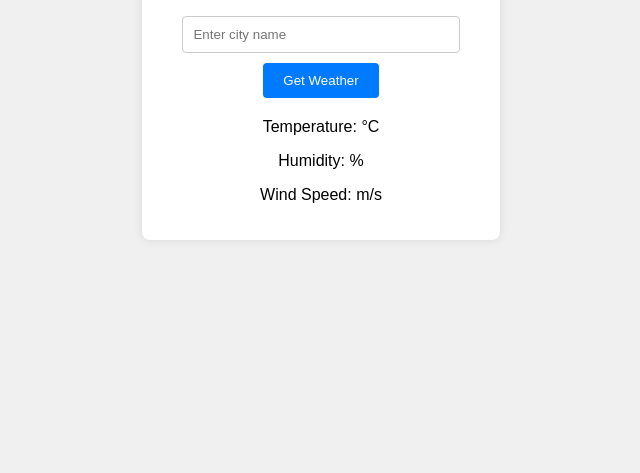
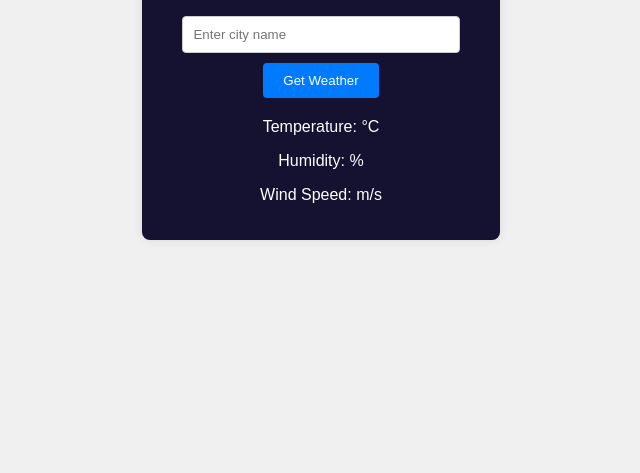
Before and after one commit to ahmadsaputra19/weather-check, a plain HTML site: page index.html in a window 1280 px wide. Shown: the part 327-800 px from the top of the page, without its empty margins (319-959 px from the left). Drawn offline with Linux system fonts and the light colour scheme.

Commit message:
mengganti warna latar

```diff
--- a/styles.css
+++ b/styles.css
@@ -10,10 +10,11 @@ body {
 
 .container {
     text-align: center;
-    background: #fff;
+    background: #141131;
     padding: 20px;
     border-radius: 8px;
     box-shadow: 0 0 10px rgba(0, 0, 0, 0.1);
+    color: white;
 }
 
 input {
```
